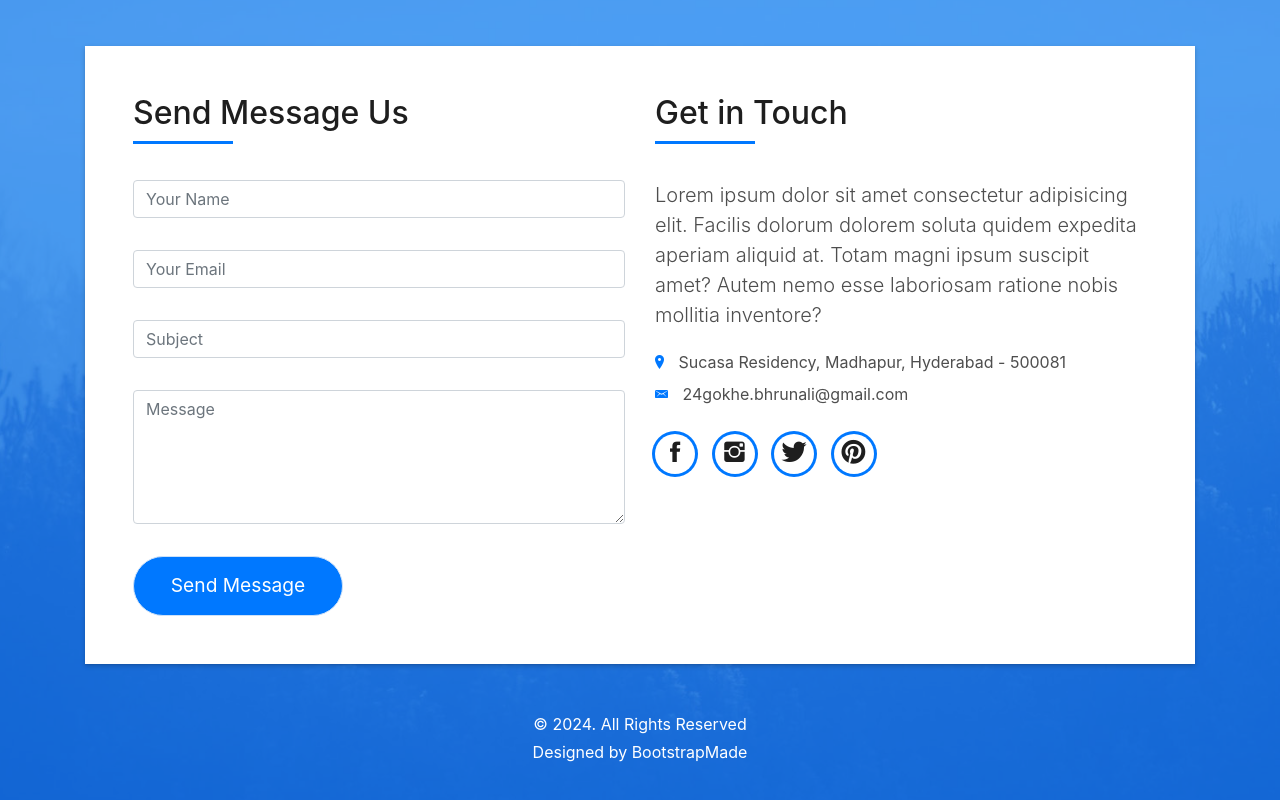
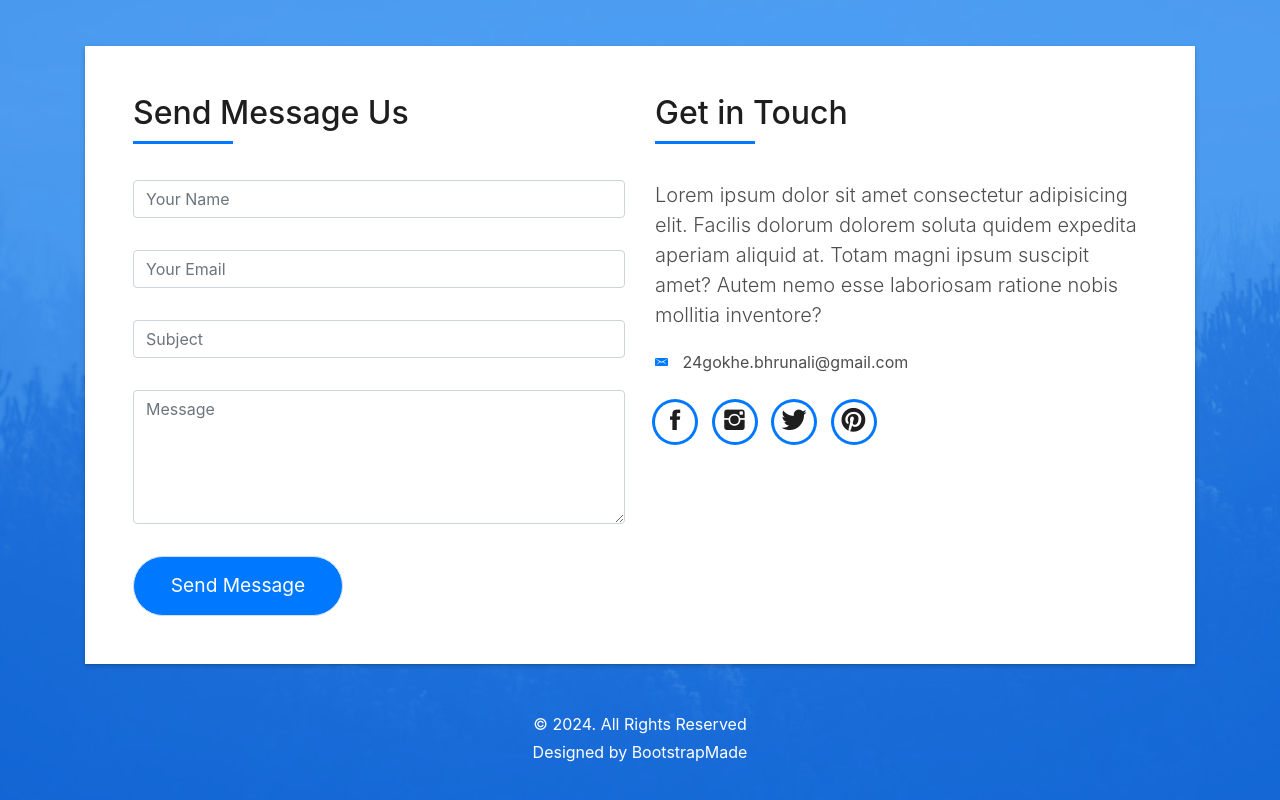
Before and after one commit to bhrunaligokhe/bhrunaligokhe.github.io, a plain HTML site: page index.html in a window 1280 px wide. Shown: the part 3989-4789 px from the top of the page. Drawn offline with Linux system fonts and the light colour scheme; animation ran at ten frames a second; files whose address does not match are found by name.

Commit message:
Update index.html

```diff
--- a/index.html
+++ b/index.html
@@ -541,8 +541,6 @@ F
                       mollitia inventore?
                     </p>
                     <ul class="list-ico">
-                      <li><span class="ion-ios-location"></span> Sucasa Residency, Madhapur, Hyderabad - 500081</li>
-
                       <li><span class="ion-email"></span> 24gokhe.bhrunali@gmail.com</li>
                     </ul>
                   </div>
```
